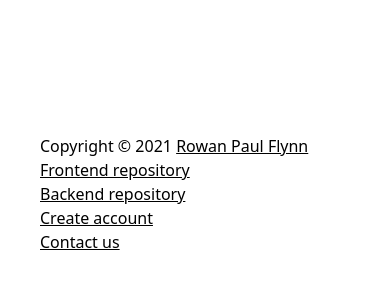
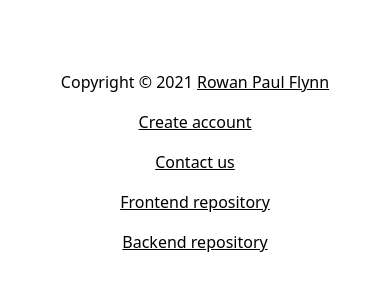
Before and after one commit to Rowan-Paul/gwentcards, a React (Create React App) app: page / in a window 390 px wide. Shown: the part 578-868 px from the top of the page. Built offline with nearby package versions, Linux system fonts and the light colour scheme; no server answers; what cloudinary-react would draw is missing.

Commit message:
Fix footer margins

```diff
--- a/src/components/footer/Footer.js
+++ b/src/components/footer/Footer.js
@@ -16,25 +16,10 @@ function FooterUI(props) {
     return ''
   }
   return (
-    <footer className="grid grid-cols-1 md:grid-cols-6 text-left md:text-center">
-      <span className="md:col-span-6">
-        Copyright &copy;
-        {' '}
-        {new Date().getFullYear()}
-        {' '}
-        <a href="https://rowanpaulflynn.com/">Rowan Paul Flynn</a>
-        {' '}
-        <br />
-      </span>
-      <span className="md:col-start-2">
-        <a href="https://github.com/Rowan-Paul/gwentcards">
-          Frontend repository
-        </a>
-      </span>
-      <span>
-        <a href="https://github.com/Rowan-Paul/gwentapi">
-          Backend repository
-        </a>
+    <footer className="grid grid-cols-1 md:grid-cols-4 gap-4">
+      <span className="md:col-span-4">
+        Copyright &copy; {new Date().getFullYear()}{' '}
+        <a href="https://rowanpaulflynn.com/">Rowan Paul Flynn</a> <br />
       </span>
 
       <span>
@@ -45,8 +30,17 @@ function FooterUI(props) {
         )}
       </span>
 
-      <span className="md:col-end-6">
+      <span className="">
         <a href="mailto:contact@rowanpaulflynn.com">Contact us</a>
+      </span>
+
+      <span className="">
+        <a href="https://github.com/Rowan-Paul/gwentcards">
+          Frontend repository
+        </a>
+      </span>
+      <span>
+        <a href="https://github.com/Rowan-Paul/gwentapi">Backend repository</a>
       </span>
     </footer>
   )
```
